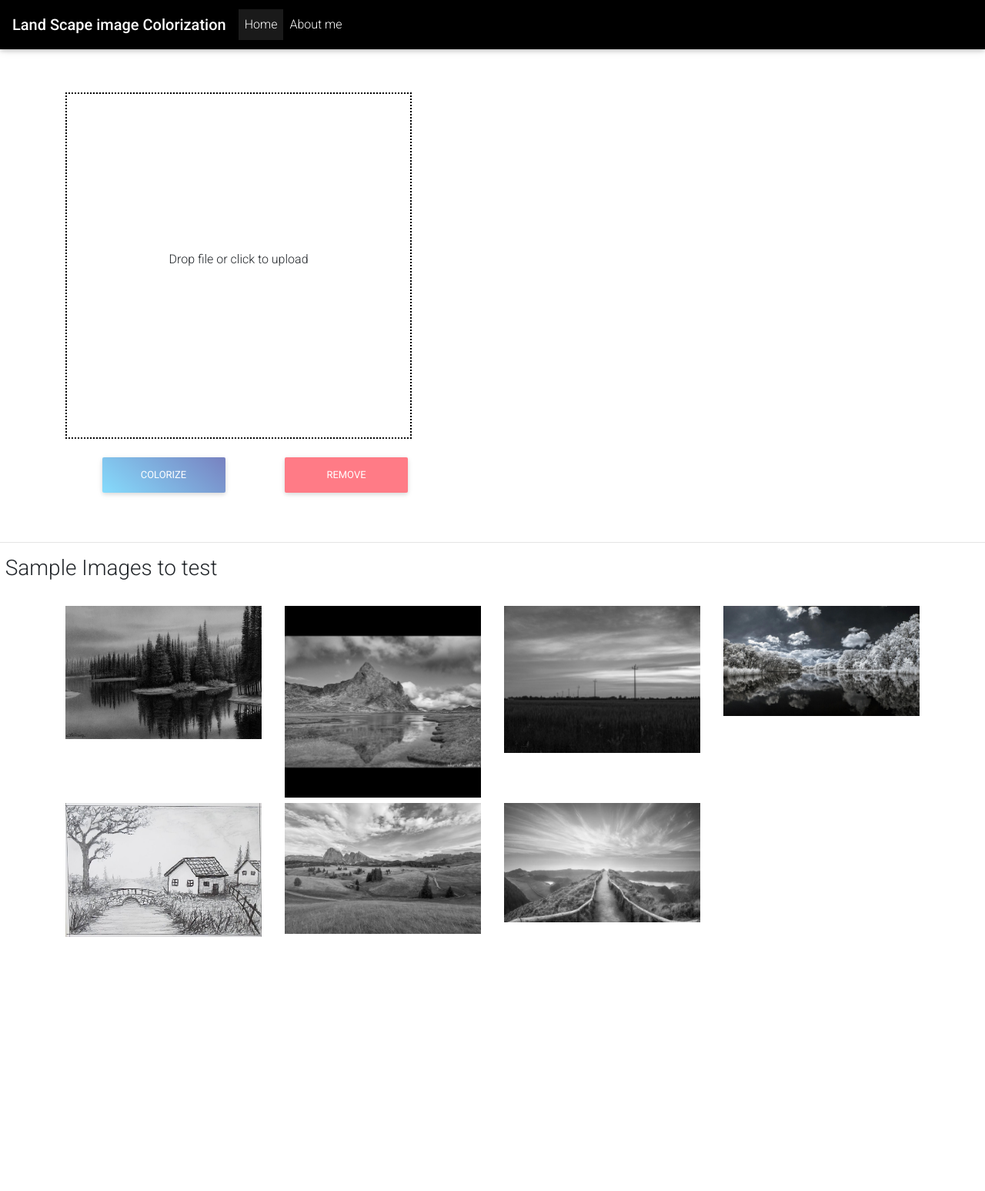
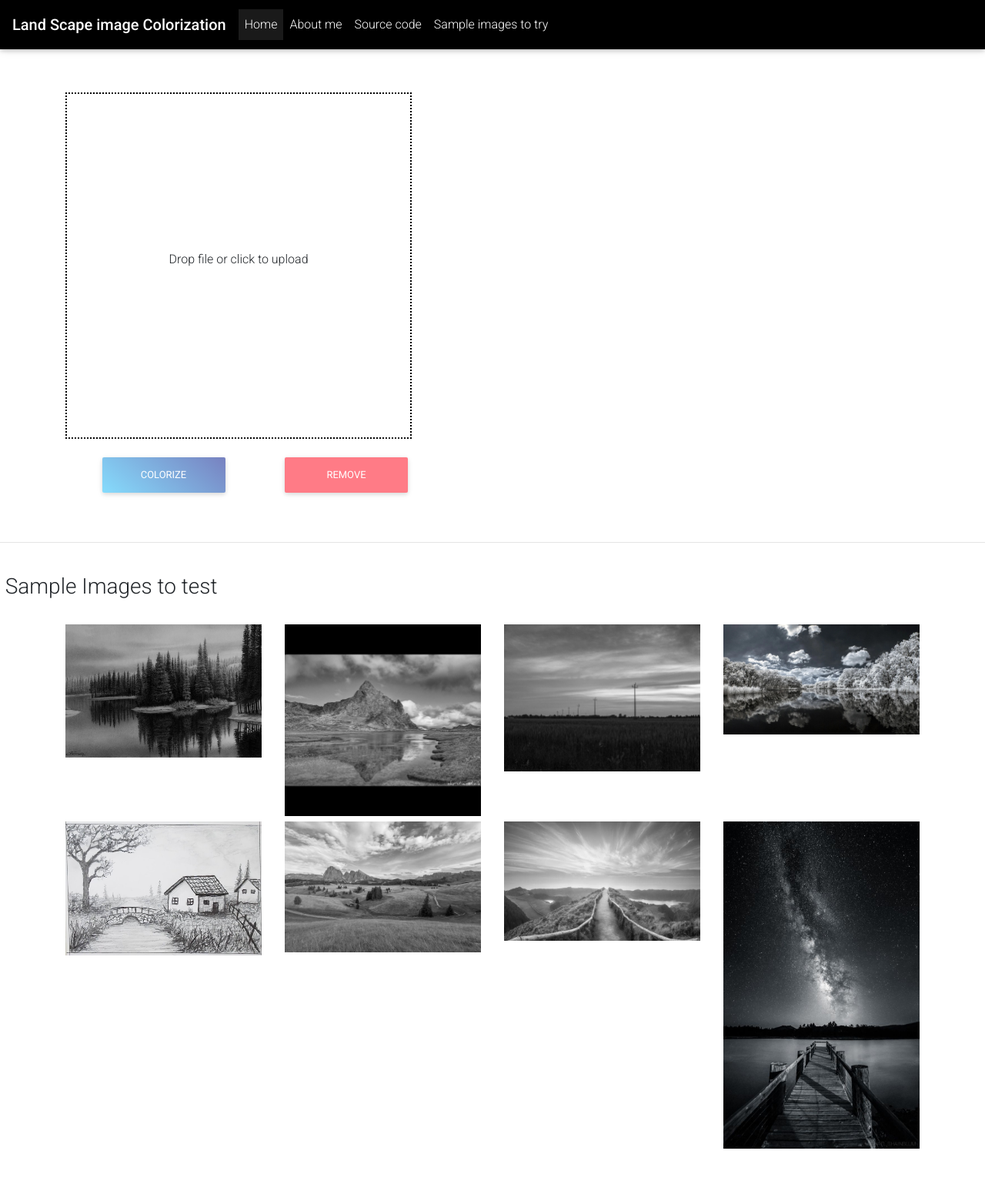
Before and after one commit to Chethan94/image-coloriztion, a Flask app: page / in a window 1280 px wide. Shown: the whole page at 77% size. Before the commit the page ends 1217 px from the top, so only its background shows below. Run offline with Flask 2, Linux system fonts and the light colour scheme; some libraries are stand-ins or nearby versions.

Commit message:
Add files via upload

```diff
--- a/templates/index.html
+++ b/templates/index.html
@@ -43,12 +43,13 @@
             width: 100%;
             height: 100%;
         }
-
+        html {
+  scroll-behavior: smooth;
+}
 
 
     </style>
 
-    <script src="https://kit.fontawesome.com/a076d05399.js"></script>
 
     </head>
 
@@ -67,7 +68,13 @@
           <a class="nav-link" href="#">Home <span class="sr-only">(current)</span></a>
         </li>
         <li class="nav-item">
-          <a class="nav-link" href="https://www.linkedin.com/in/chethann/">About me</a>
+          <a class="nav-link" href="https://www.linkedin.com/in/chethann/"target="_blank" rel="noopener noreferrer">About me</a>
+        </li>
+        <li class="nav-item">
+          <a class="nav-link" href="https://github.com/Chethan94/landscape-image-colorization"target="_blank" rel="noopener noreferrer">Source code</a>
+        </li>
+        <li class="nav-item">
+          <a class="nav-link" href="#sample">Sample images to try</a>
         </li>
       </ul>
 
@@ -120,7 +127,8 @@
 
 </form>
 <hr>
-<h3 style="margin-left:5pt">Sample Images to test</h3>
+<br>
+<h3 id="sample" style="margin-left:5pt">Sample Images to test</h3>
 <br>
 
 <div class="container">
@@ -196,6 +204,15 @@
             </div></a>
             </div>
 
+            <div class="col-sm-12 col-md-4 col-lg-3" style="margin-bottom:5pt">
+              <a href="{{ url_for('static', filename='ti/9.jpg') }}" id="outimg_down" download='img9.jpg'>
+              <div class="view overlay zoom">
+                <img src="{{ url_for('static', filename='ti/9.jpg') }}" class="img-fluid " alt="zoom">
+                <div class="mask flex-center waves-effect waves-light">
+                  <p class="white-text">Download</p>
+                </div>
+              </div></a>
+              </div>
 
 
 
```
Also changed, not shown: static/ti/9.jpg (added).
